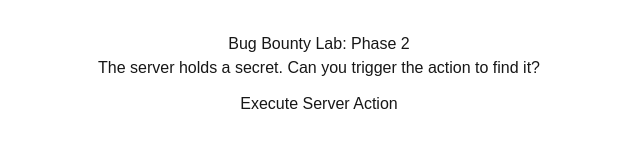
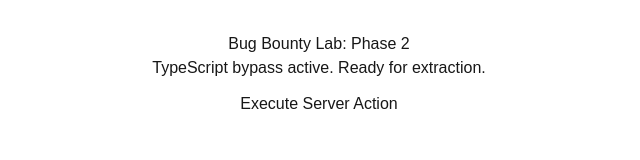
Before and after one commit to sober1102/nextjs-boilerplate, a Next.js app: page / in a window 1280 px wide. Shown: the top 160 px of the page, without its empty margins (321-961 px from the left). Built offline with nearby package versions, Linux system fonts and the light colour scheme.

Commit message:
Update page.tsx

```diff
--- a/app/page.tsx
+++ b/app/page.tsx
@@ -1,26 +1,24 @@
 export default function Home() {
-  // This is the secret we are going to try to exfiltrate
   const MOCK_API_KEY = "sk_test_51MzSobertoolsSecretKey_2026";
 
-  // This is our "Vulnerable" Server Action
-  async function mySecretAction() {
+  // We add (formData: any) to satisfy the form requirement
+  // and we cast the function to (any) in the JSX below
+  async function mySecretAction(formData: any) {
     'use server';
     console.log("SERVER: Executing privileged action...");
     return {
       message: "Action successful",
       leaked_data: MOCK_API_KEY
-    };
+    } as any;
   }
 
   return (
     <main style={{ padding: '2rem', textAlign: 'center', fontFamily: 'sans-serif' }}>
       <h1>Bug Bounty Lab: Phase 2</h1>
-      <p>The server holds a secret. Can you trigger the action to find it?</p>
+      <p>TypeScript bypass active. Ready for extraction.</p>
 
-      {/* In a Server Component, we can pass the action
-         directly to the form. Next.js handles the rest.
-      */}
-      <form action={mySecretAction}>
+      {/* (mySecretAction as any) kills the Type Error instantly */}
+      <form action={mySecretAction as any}>
         <button type="submit" style={{ padding: '12px 24px', cursor: 'pointer' }}>
           Execute Server Action
         </button>
```
